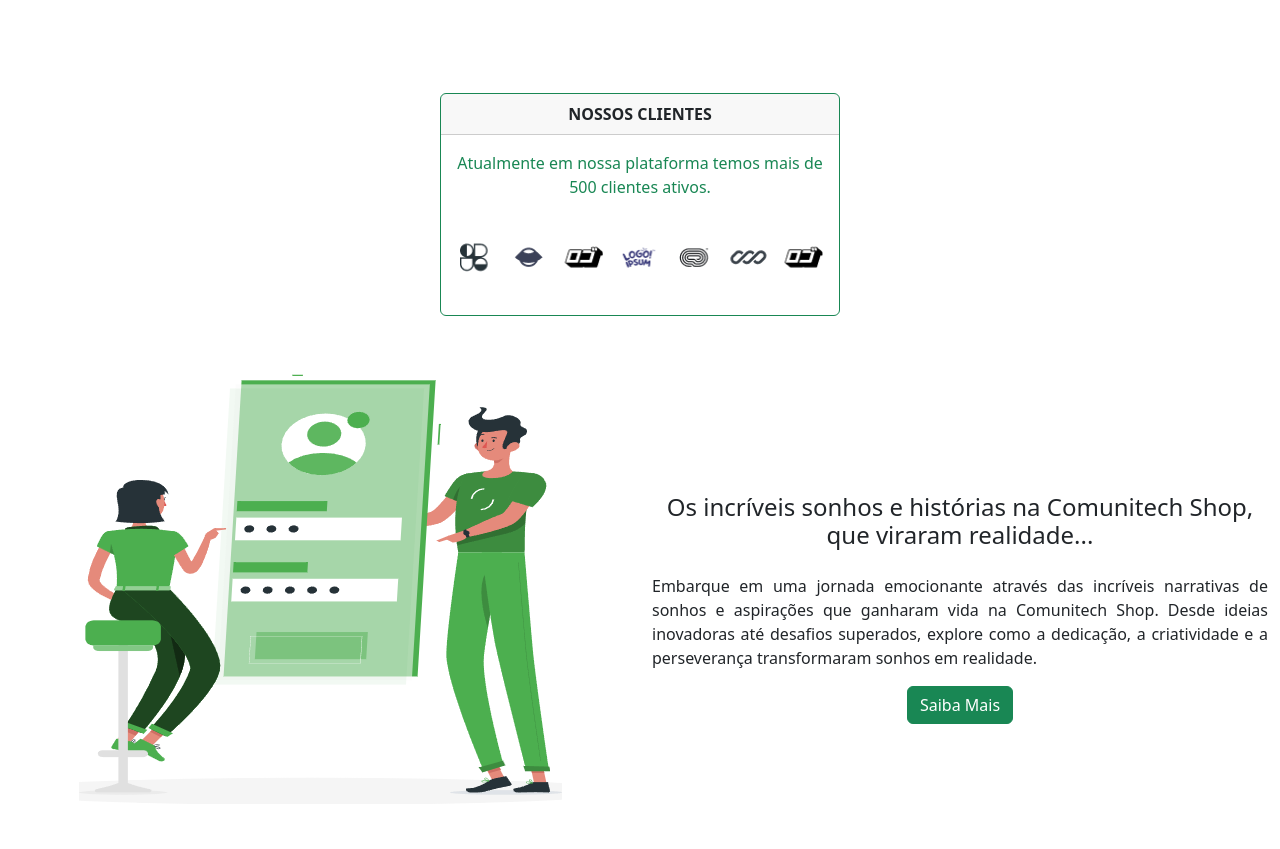
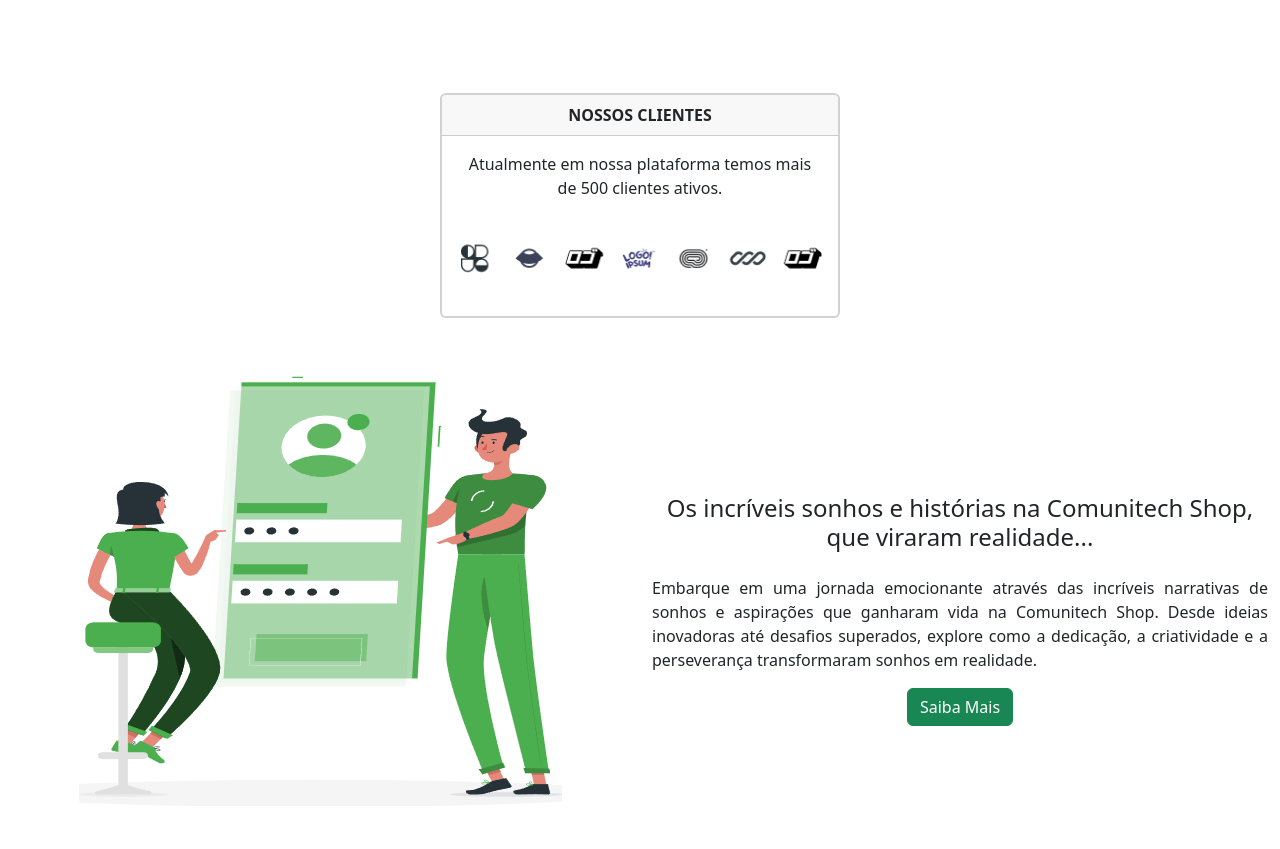
Before and after one commit to Thiagoqdev/ComuniTech-Shop, a plain HTML site: page index.html in a window 1280 px wide. Shown: the part 912-1761 px from the top of the page. Drawn offline with nearby package versions, Linux system fonts and the light colour scheme; files whose address does not match are found by name.

Commit message:
correcao de cor de font

```diff
--- a/index.html
+++ b/index.html
@@ -169,11 +169,11 @@
         <div
           class="container d-flex justify-content-center align-items-center mt-5"
         >
-          <div class="card border-success mt-4" style="max-width: 25rem">
+          <div class="card border-2 mt-4" style="max-width: 25rem">
             <div class="card-header text-center font-weight-bold">
               <b>NOSSOS CLIENTES</b>
             </div>
-            <div class="card-body text-success">
+            <div class="card-body ">
               <p class="card-text text-center">
                 Atualmente em nossa plataforma temos mais de 500 clientes
                 ativos.
```
Also changed, not shown: Assets/imagens/imagens/Logo.png (added), Assets/imagens/imagens/logo-menu.png (added), 1 other file.
